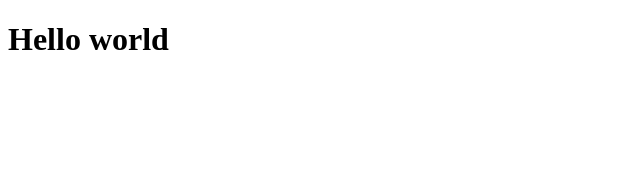
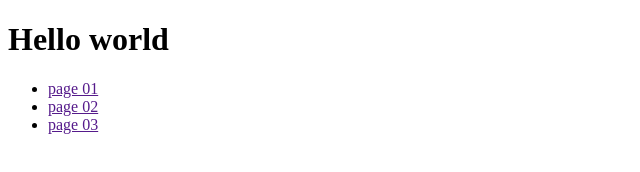
Before and after one commit to chhuoy-soki/branch_git, a plain HTML site: page index.html in a window 1280 px wide. Shown: the whole page, without its empty margins (0-640 px from the left). Drawn offline with Linux system fonts and the light colour scheme.

Commit message:
[ADD UL]

```diff
--- a/index.html
+++ b/index.html
@@ -8,5 +8,10 @@
 </head>
 <body>
     <h1>Hello world</h1>
+    <ul>
+        <li><a href="">page 01</a></li>
+        <li><a href="">page 02</a></li>
+        <li><a href="">page 03</a></li>
+    </ul>
 </body>
 </html>
```
